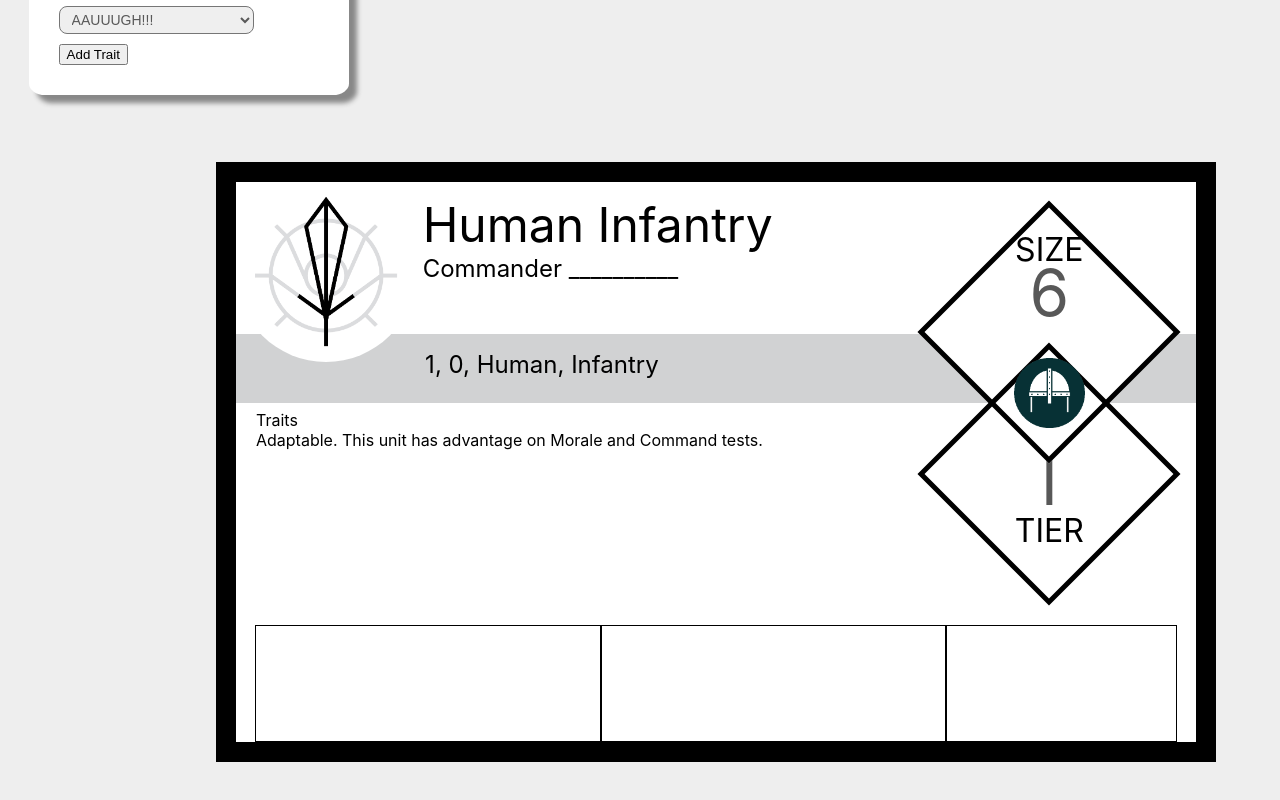
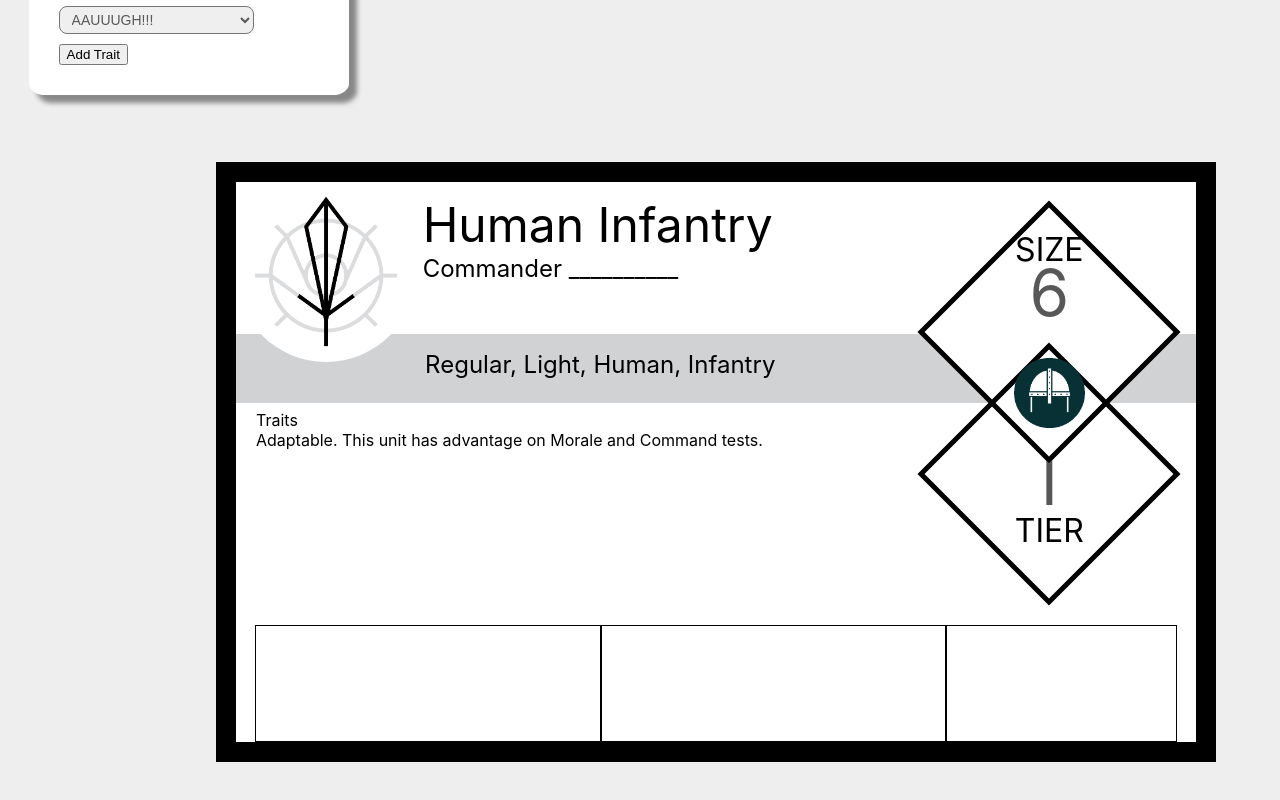
Before and after one commit to ZackBarbari/KW-Unit-Generator, a React (Create React App) app: page / in a window 1280 px wide. Shown: the part 955-1755 px from the top of the page. Built offline with nearby package versions, Linux system fonts and the light colour scheme.

Commit message:
Equipment and experience mapping implemented

```diff
--- a/src/components/InputBox.js
+++ b/src/components/InputBox.js
@@ -1,9 +1,9 @@
 import './Input.css';
 import InputForm from "./forms/input";
 import GenericDropdown from "./forms/genericdropdown";
-import {ancestries, ancestMap} from "../constants/ancestries";
-import equipment from "../constants/statics/equipment";
-import {experience, expMap} from "../constants/statics/experience";
+import { ancestries, ancestMap } from "../constants/ancestries";
+import { equipment, equipMap } from "../constants/statics/equipment"
+import { experience, expMap } from "../constants/statics/experience";
 import type from "../constants/statics/type";
 import tiers from '../constants/statics/tiers';
 import sizes from "../constants/statics/sizes"
@@ -40,8 +40,8 @@ const InputBox = ({onMod}) => {
             commander: commandRef.current.value,
             ancestry: ancestRef.current.value,
             unit: typeRef.current.value,
-            exp: typeRef.current.value === 'Levy' ? 'Green' : expRef.current.value,
-            equip: typeRef.current.value === 'Levy' ? 'Light' : equipRef.current.value,
+            exp: typeRef.current.value === 'Levy' ? expMap.get('0') : expMap.get(expRef.current.value),
+            equip: typeRef.current.value === 'Levy' ? equipMap.get('0') : equipMap.get(equipRef.current.value),
             race: (marker ? (raceMap.get(raceRef.current.value)).name : defaults.changedRace) === 'Other' ? customRaceRef.current.value : (raceMap.get(raceRef.current.value)).name,
             size: (marker ? (raceMap.get(raceRef.current.value)).name : defaults.changedRace) === 'Other' ? customSizeRef.current.value : (raceMap.get(raceRef.current.value)).size,
             tier: typeRef.current.value === 'Levy' ? "I" :tierRef.current.value,
@@ -160,7 +160,7 @@ const InputBox = ({onMod}) => {
         <ArrayReadingDropdown
             label="Experience"
             ref={expRef}
-            passedValue={defaults.exp}
+            passedValue={defaults.exp.name}
             passedOptions={experience}
             invalid={isLevy}
             excludedItems={[expMap.get('0')]}
@@ -169,7 +169,7 @@ const InputBox = ({onMod}) => {
         <ArrayReadingDropdown
             label="Equipment"
             ref={equipRef}
-            passedValue={defaults.equip}
+            passedValue={defaults.equip.name}
             passedOptions={equipment}
             invalid={isLevy}
             onChange={onSave}
--- a/src/components/UnitCard.js
+++ b/src/components/UnitCard.js
@@ -5,7 +5,7 @@ import React from 'react';
 const UnitCard = React.forwardRef(
     ({name, commander, ancestry, unit, exp, equip, race, size, tier, traits}, ref) => {
     UnitCard.defaultProps = defaults
-    //console.log(name, commander, ancestry, unit, exp, equip, race, size, traits)
+    console.log(name, commander, ancestry, unit, exp, equip, race, size, traits)
 
 
     return (
@@ -16,7 +16,7 @@ const UnitCard = React.forwardRef(
                     <div className='name-container'>
                         <img src={ require(`../symbols/type/${unit}.png`)} alt="Type Icon" className='type-icon'></img>
                         <div className='info-stripe'>
-                            <div className='info-text'>{exp}, {equip}, {race}, {unit}</div>
+                            <div className='info-text'>{exp.name}, {equip.name}, {race}, {unit}</div>
                         </div>
                         <div className='type-background'/>
                         <div className='name'>{name}</div>
--- a/src/components/forms/arrayreadingdropdown.js
+++ b/src/components/forms/arrayreadingdropdown.js
@@ -12,7 +12,7 @@ const ArrayReadingDropdown = React.forwardRef(
       excludedMap.set("None.", 0)
       Object.keys(excludedItems).forEach(key => {
         excludedMap.set(excludedItems[key].name, excludedItems[key]);
-        console.log(excludedItems[key].name, excludedItems[key])
+        //console.log(excludedItems[key].name, excludedItems[key])
       });
     }
 
--- a/src/constants/statics/defaults.js
+++ b/src/constants/statics/defaults.js
@@ -1,13 +1,15 @@
-import {traitMap} from "../traits";
-import {raceMap} from "../races";
+import { traitMap } from "../traits";
+import { raceMap} from "../races";
+import { expMap } from "./experience";
+import { equipMap } from './equipment';
 
 const defaults = {
     name: "Human Infantry",
     commander:"",
     ancestry: "Human",
     unit: "Infantry",
-    exp: 1,
-    equip: 0,
+    exp: expMap.get('1'),
+    equip: equipMap.get('0'),
     race: "Human",
     size: 6,
     traits: [traitMap.get(raceMap.get("Human").traits.toString())],
--- a/src/constants/statics/equipment.js
+++ b/src/constants/statics/equipment.js
@@ -27,4 +27,10 @@ const equipment = {
   },
   };
 
-  export default equipment;
+  let equipMap = new Map();
+  Object.keys(equipment).forEach(key => {
+    equipMap.set(key, equipment[key]);
+  });
+
+
+  export {equipment, equipMap};
--- a/src/constants/statics/experience.js
+++ b/src/constants/statics/experience.js
@@ -31,7 +31,7 @@ const experience = {
     },
   };
 
-  let expMap = new Map();
+let expMap = new Map();
 Object.keys(experience).forEach(key => {
   expMap.set(key, experience[key]);
 });
```
